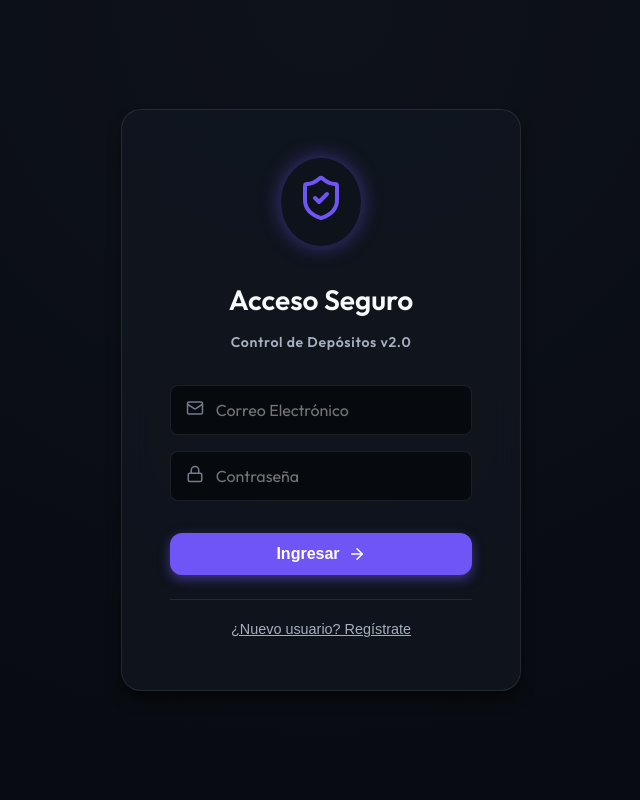
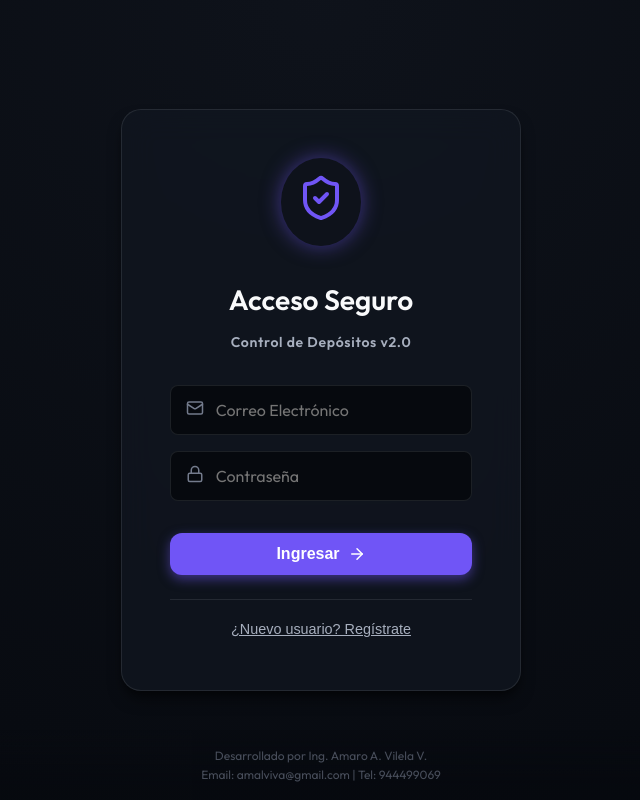
Before and after one commit to cereterall-coder/control-depositos, a React (Vite) app: page /login in a window 1280 px wide. Shown: the whole page, without its empty margins (319-959 px from the left). Built offline with nearby package versions, Linux system fonts and the light colour scheme; no server answers.

Commit message:
Upgrade v5.1 Final: Engineer Credits

```diff
--- a/src/components/DashboardLayout.jsx
+++ b/src/components/DashboardLayout.jsx
@@ -54,6 +54,18 @@ const DashboardLayout = ({ children, title, notificationCount = 0 }) => {
             <main className="main-content">
                 {children}
             </main>
+
+            <footer style={{
+                textAlign: 'center',
+                padding: '1.5rem',
+                opacity: 0.4,
+                fontSize: '0.7rem',
+                color: 'var(--text-muted)',
+                marginTop: 'auto'
+            }}>
+                <p>Desarrollado por Ing. Amaro A. Vilela V.</p>
+                <p>Email: amalviva@gmail.com | Tel: 944499069</p>
+            </footer>
         </div>
     );
 };
--- a/src/pages/Login.jsx
+++ b/src/pages/Login.jsx
@@ -111,6 +111,21 @@ const Login = () => {
                     </button>
                 </div>
             </div>
+
+            <footer style={{
+                textAlign: 'center',
+                padding: '1rem',
+                opacity: 0.6,
+                fontSize: '0.75rem',
+                color: 'var(--text-muted)',
+                position: 'fixed',
+                bottom: 0,
+                width: '100%',
+                background: 'linear-gradient(to top, var(--bg-app) 20%, transparent)'
+            }}>
+                <p>Desarrollado por Ing. Amaro A. Vilela V.</p>
+                <p>Email: amalviva@gmail.com | Tel: 944499069</p>
+            </footer>
         </div>
     );
 };
```
